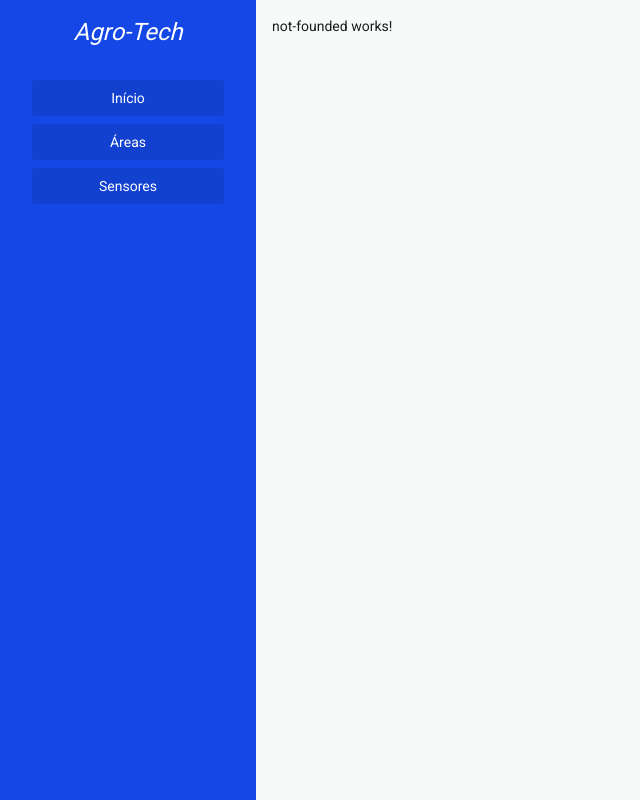
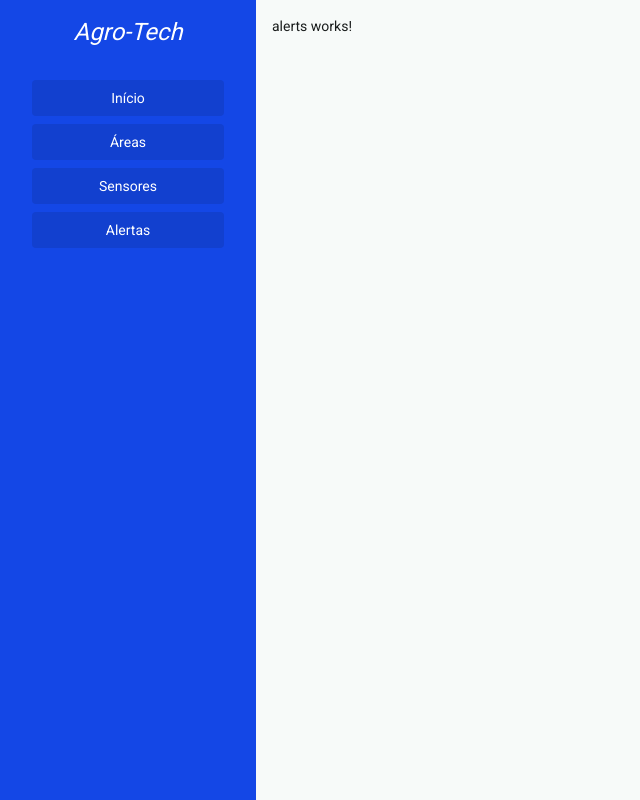
Before and after one commit to josecarlosmonteiro/agro-tech-frontend, an Angular app: page /alertas in a window 1280 px wide. Shown: the whole page, without its empty margins (0-640 px from the left). Built offline with nearby package versions, Linux system fonts and the light colour scheme.

Commit message:
feat: implementar rota de alertas

```diff
--- a/src/app/app.routes.ts
+++ b/src/app/app.routes.ts
@@ -3,10 +3,12 @@ import { Dashboard } from './pages/dashboard/dashboard';
 import { NotFounded } from './pages/not-founded/not-founded';
 import { Areas } from './pages/areas/areas';
 import { Sensors } from './pages/sensors/sensors';
+import { Alerts } from './pages/alerts/alerts';
 
 export const routes: Routes = [
   { path: 'dashboard', component: Dashboard },
   { path: 'areas', component: Areas },
   { path: 'sensores', component: Sensors },
+  { path: 'alertas', component: Alerts },
   { path: '**', component: NotFounded },
 ];
--- a/src/app/components/shared/sidenav/sidenav.html
+++ b/src/app/components/shared/sidenav/sidenav.html
@@ -5,5 +5,6 @@
     <a href="/dashboard" class="p-2 px-4 rounded bg-black/10 hover:bg-white/10 duration-300">Início</a>
     <a href="/areas" class="p-2 px-4 rounded bg-black/10 hover:bg-white/10 duration-300">Áreas</a>
     <a href="/sensores" class="p-2 px-4 rounded bg-black/10 hover:bg-white/10 duration-300">Sensores</a>
+    <a href="/alertas" class="p-2 px-4 rounded bg-black/10 hover:bg-white/10 duration-300">Alertas</a>
   </div>
 </nav>
--- /dev/null
+++ b/src/app/pages/alerts/alerts.html
@@ -0,0 +1 @@
+<p>alerts works!</p>
```
Also changed, not shown: src/app/pages/alerts/alerts.ts (added, +9 -0 lines), src/app/pages/alerts/alerts.css (added), 1 other file (tests, documents, lock files or other folders).
